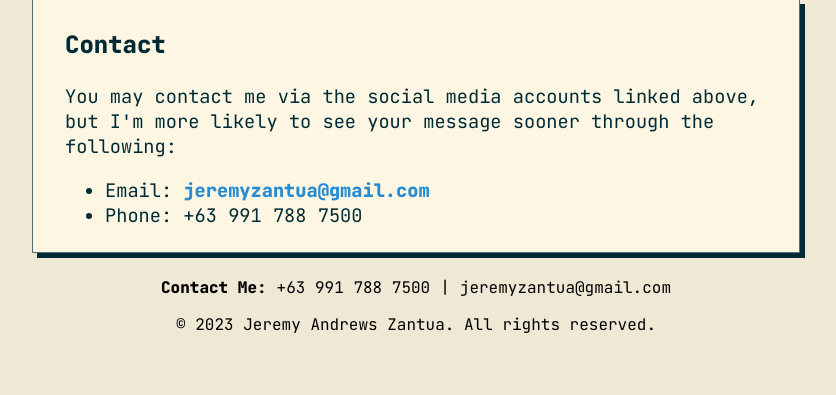
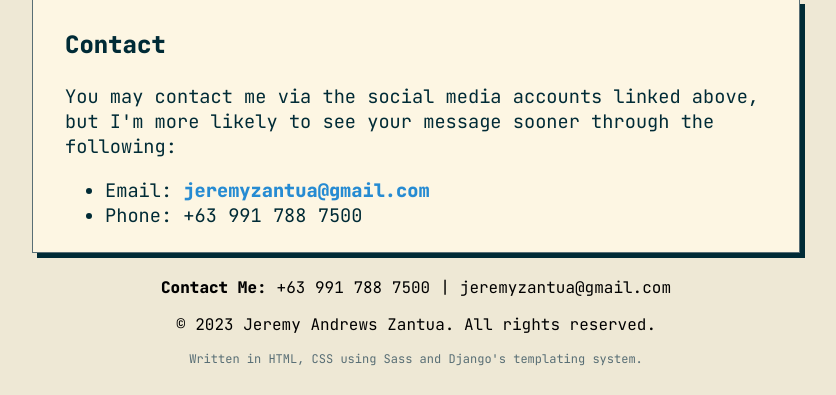
Before and after one commit to Cyphred/personal-website-v1, a Django app: page / in a window 1280 px wide. Shown: the part 1262-1657 px from the top of the page, without its empty margins (224-1060 px from the left). Before the commit the page ends 1595 px from the top, so only its background shows below. Run offline with Django 4.2, Linux system fonts and the light colour scheme; style sheets or scripts are compiled from the project's sources; some libraries are stand-ins or nearby versions.

Commit message:
Adds fine print to footer

```diff
--- a/personal_website/static/css/main.css
+++ b/personal_website/static/css/main.css
@@ -69,5 +69,9 @@ footer .contact p {
 footer .contact b {
   font-weight: 800;
 }
+footer .fine-print {
+  color: #586e75;
+  font-size: 9pt;
+}
 
 /*# sourceMappingURL=main.css.map */
--- a/personal_website/static/css/main.scss
+++ b/personal_website/static/css/main.scss
@@ -82,4 +82,9 @@ footer {
       font-weight: 800;
     }
   }
+
+  .fine-print {
+    color: colors.$base01;
+    font-size: 9pt;
+  }
 }
--- a/personal_website/templates/footer.html
+++ b/personal_website/templates/footer.html
@@ -8,4 +8,5 @@
     </a>
   </div>
   <p>© 2023 Jeremy Andrews Zantua. All rights reserved.</p>
+  <p class="fine-print">Written in HTML, CSS using Sass and Django's templating system.</p>
 </footer>
```
Also changed, not shown: 1 other file.
